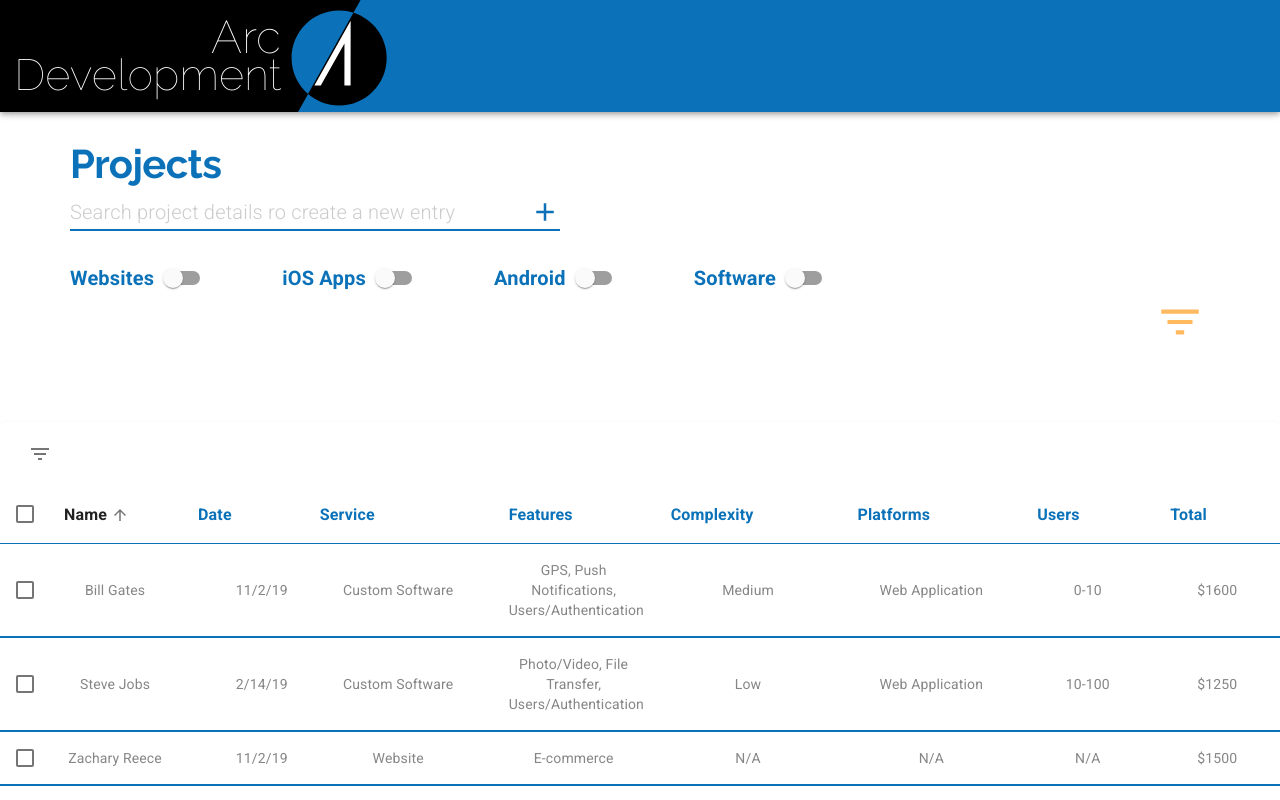
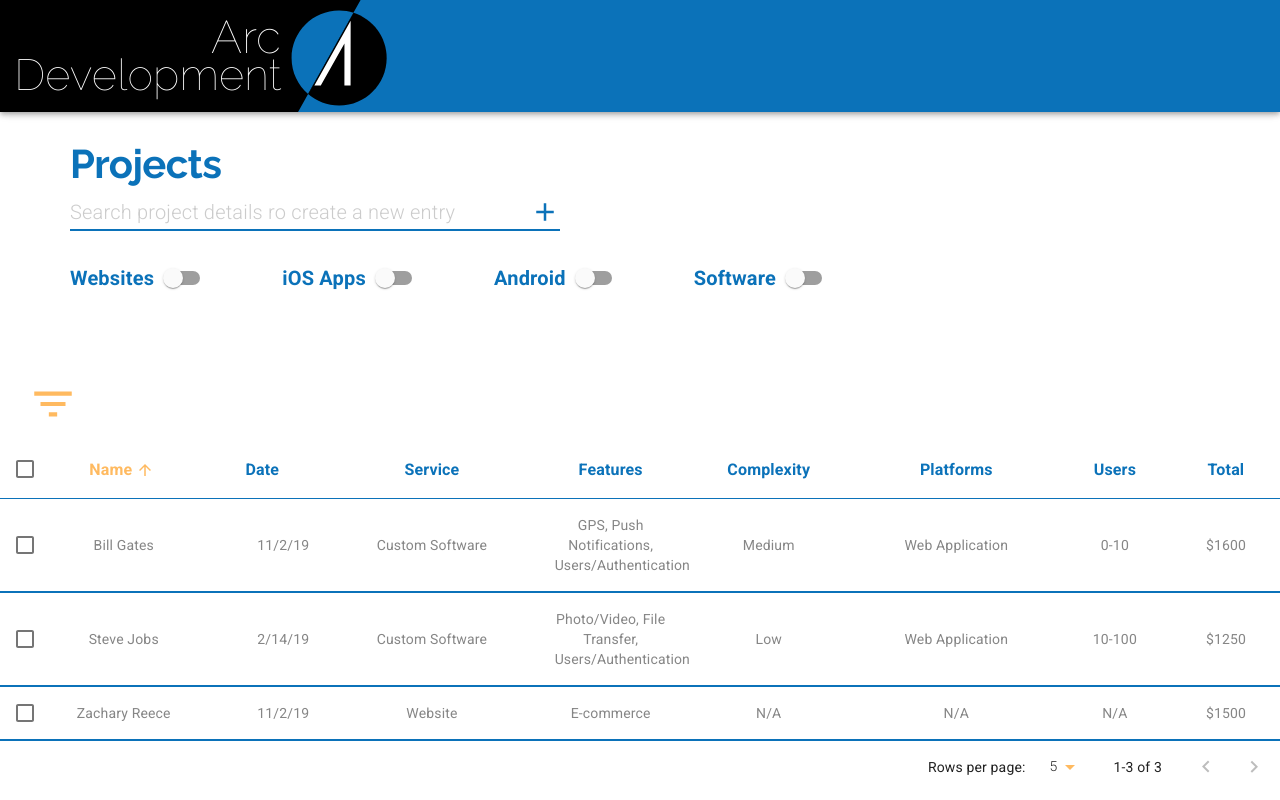
Before and after one commit to jeromeski/muinext-projmgr, a Next.js app: page / in a window 1280 px wide. Shown: the top 800 px of the page. Built offline with nearby package versions, Linux system fonts and the light colour scheme.

Commit message:
Table Sorting Fixes

```diff
--- a/pages/index.js
+++ b/pages/index.js
@@ -138,7 +138,7 @@ export default function ProjectManager() {
   const [users, setUsers] = useState('');
   const [platforms, setPlatforms] = useState([]);
   const [features, setFeatures] = useState([]);
-  const [search, setSearch] = useState('')
+  const [search, setSearch] = useState('');
 
   const addProject = () => {
     setRows([
@@ -166,18 +166,27 @@ export default function ProjectManager() {
     setFeatures([]);
   };
 
-  const handleSearch = (event) => {
+  const handleSearch = event => {
     setSearch(event.target.value);
-    const rowData = rows.map(row => Object.values(row).filter(option => option !== true && option !== false))
+    const rowData = rows.map(row =>
+      Object.values(row).filter(option => option !== true && option !== false)
+    );
 
-    const matches = rowData.map(row => row.map(option => option.toLowerCase().includes(event.target.value.toLowerCase())))
+    const matches = rowData.map(row =>
+      row.map(option =>
+        option.toLowerCase().includes(event.target.value.toLowerCase())
+      )
+    );
 
+    const newRows = [...rows];
+    matches.map((row, index) =>
+      row.includes(true)
+        ? (newRows[index].search = true)
+        : (newRows[index].search = false)
+    );
 
-    const newRows = [...rows]
-    matches.map((row, index) => row.includes(true) ? newRows[index].search = true : newRows[index].search = false)
-
-    setRows(newRows)
-  }
+    setRows(newRows);
+  };
 
   return (
     <MuiPickersUtilsProvider utils={DateFnsUtils}>
@@ -256,14 +265,9 @@ export default function ProjectManager() {
             />
           </FormGroup>
         </Grid>
-        <Grid item container justify='flex-end'>
-          <Grid item style={{ marginRight: 75 }}>
-            <FilterListIcon color='secondary' style={{ fontSize: 50 }} />
-          </Grid>
+        <Grid item style={{ marginTop: '5em', marginBottom: '15em' }}>
+          <EnhancedTable rows={rows} />
         </Grid>
-        <Grid item style={{ marginTop: '5em' }}>
-        <EnhancedTable rows={rows} />
-                  </Grid>
         <Dialog
           fullWidth
           maxWidth='md'
--- a/src/ui/EnhancedTable.js
+++ b/src/ui/EnhancedTable.js
@@ -84,11 +84,12 @@ function EnhancedTableHead(props) {
         {headCells.map((headCell) => (
           <TableCell
             key={headCell.id}
-            align={headCell.numeric ? 'right' : 'left'}
+            align='center'
             sortDirection={orderBy === headCell.id ? order : false}
           >
             <TableSortLabel
               active={orderBy === headCell.id}
+              hideSortIcon
               direction={orderBy === headCell.id ? order : 'asc'}
               onClick={createSortHandler(headCell.id)}
             >
@@ -155,13 +156,13 @@ const EnhancedTableToolbar = (props) => {
       {numSelected > 0 ? (
         <Tooltip title="Delete">
           <IconButton aria-label="delete">
-            <DeleteIcon />
+            <DeleteIcon style={{fontSize: 30}} color='primary'/>
           </IconButton>
         </Tooltip>
       ) : (
         <Tooltip title="Filter list">
           <IconButton aria-label="filter list">
-            <FilterListIcon />
+            <FilterListIcon style={{fontSize: 50}} color='secondary' />
           </IconButton>
         </Tooltip>
       )}
@@ -254,11 +255,10 @@ export default function EnhancedTable(props) {
 
   const isSelected = (name) => selected.indexOf(name) !== -1;
 
-  const emptyRows = rowsPerPage - Math.min(rowsPerPage, props.rows.length - page * rowsPerPage);
 
   return (
     <div className={classes.root}>
-      <Paper className={classes.paper}>
+      <Paper className={classes.paper} elevation={0}>
         <EnhancedTableToolbar numSelected={selected.length} />
         <TableContainer>
           <Table
@@ -312,11 +312,6 @@ export default function EnhancedTable(props) {
                     </TableRow>
                   );
                 })}
-              {emptyRows > 0 && (
-                <TableRow style={{ height: 53 * emptyRows }}>
-                  <TableCell colSpan={6} />
-                </TableRow>
-              )}
             </TableBody>
           </Table>
         </TableContainer>
--- a/src/ui/Theme.js
+++ b/src/ui/Theme.js
@@ -133,6 +133,19 @@ export default createMuiTheme({
         borderColor: arcBlue,
         borderWidth: 2
       }
+    },
+    MuiTableSortLabel: {
+      root: {
+        '&:hover': {
+          color: arcOrange
+        },
+        '&.MuiTableSortLabel-active': {
+          color: arcOrange
+        }
+      },
+      icon: {
+        fill: arcOrange
+      }
     }
   }
 });
```
